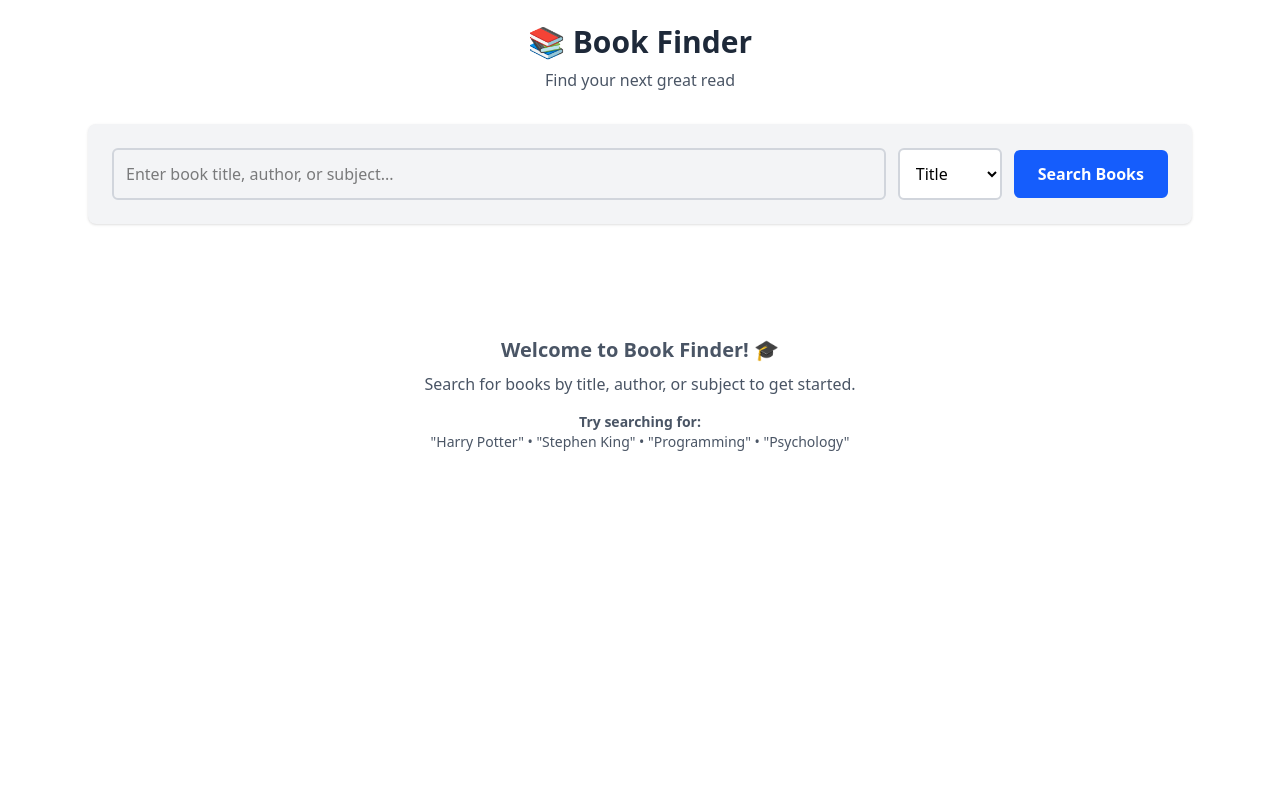
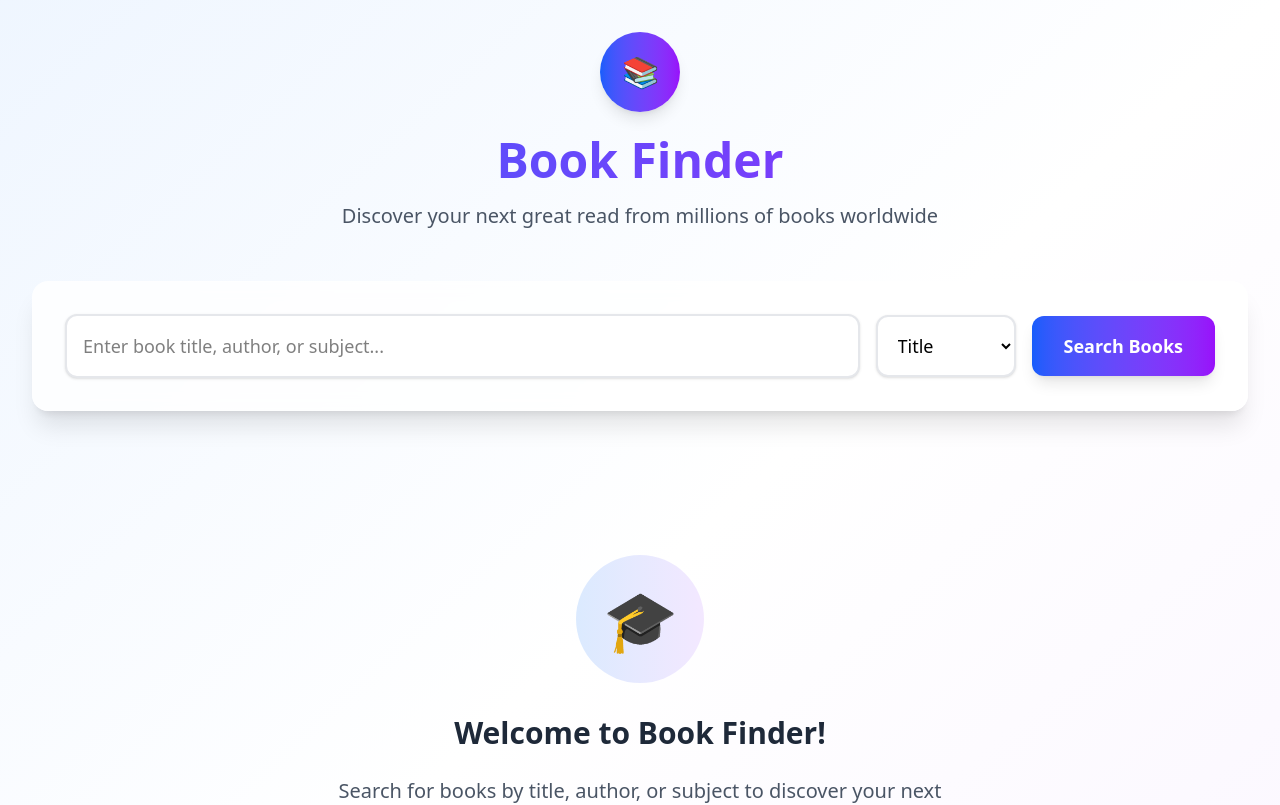
Before and after one commit to pratikraut2/Book-Finder, a React (Vite) app: page / in a window 1280 px wide. Shown: the top 805 px of the page. Built offline with nearby package versions, Linux system fonts and the light colour scheme.

Commit message:
Improve Book Finder UI

```diff
--- a/src/BookFinder.jsx
+++ b/src/BookFinder.jsx
@@ -70,29 +70,41 @@ const BookFinder = () => {
   };
 
   return (
-    <div className="p-6 font-sans max-w-6xl mx-auto">
+    <div className="min-h-screen bg-gradient-to-br from-blue-50 via-white to-purple-50">
+      <div className="max-w-7xl mx-auto px-4 sm:px-6 lg:px-8 py-8">
       {/* ---------- Header ---------- */}
-      <header className="text-center mb-8">
-        <h1 className="text-3xl font-bold text-gray-800 mb-2">📚 Book Finder</h1>
-        <p className="text-gray-600">Find your next great read</p>
+      <header className="text-center mb-12">
+        <div className="inline-flex items-center justify-center w-20 h-20 bg-gradient-to-r from-blue-600 to-purple-600 rounded-full mb-6 shadow-lg">
+          <span className="text-3xl">📚</span>
+        </div>
+        <h1 className="text-5xl font-bold bg-gradient-to-r from-blue-600 to-purple-600 bg-clip-text text-transparent mb-4">
+          Book Finder
+        </h1>
+        <p className="text-xl text-gray-600 max-w-2xl mx-auto leading-relaxed">
+          Discover your next great read from millions of books worldwide
+        </p>
       </header>
 
       {/* ---------- Search Section ---------- */}
-      <div className="bg-gray-100 p-6 rounded-lg shadow mb-6">
-        <div className="flex flex-wrap gap-3 items-center">
+      <div className="bg-white/80 backdrop-blur-sm p-8 rounded-2xl shadow-xl border border-white/20 mb-8">
+        <div className="flex flex-col lg:flex-row gap-4 items-stretch lg:items-center">
           <input
             type="text"
             value={searchQuery}
             onChange={(e) => setSearchQuery(e.target.value)}
             onKeyPress={handleKeyPress}
             placeholder="Enter book title, author, or subject..."
-            className="flex-1 min-w-[250px] p-3 text-base border-2 border-gray-300 rounded-md focus:outline-none focus:ring-2 focus:ring-blue-400"
+            className="flex-1 min-w-[300px] p-4 text-lg border-2 border-gray-200 rounded-xl
+                     focus:outline-none focus:ring-4 focus:ring-blue-500/20 focus:border-blue-500
+                     transition-all duration-200 bg-white shadow-sm"
           />
 
           <select
             value={searchType}
             onChange={(e) => setSearchType(e.target.value)}
-            className="p-3 text-base border-2 border-gray-300 rounded-md bg-white"
+            className="p-4 text-lg border-2 border-gray-200 rounded-xl bg-white
+                     focus:outline-none focus:ring-4 focus:ring-blue-500/20 focus:border-blue-500
+                     transition-all duration-200 shadow-sm min-w-[140px]"
           >
             <option value="title">Title</option>
             <option value="author">Author</option>
@@ -102,64 +114,125 @@ const BookFinder = () => {
           <button
             onClick={searchBooks}
             disabled={loading}
-            className={`px-6 py-3 text-base font-bold rounded-md text-white transition ${
+            className={`px-8 py-4 text-lg font-bold rounded-xl text-white transition-all duration-200
+                      shadow-lg hover:shadow-xl transform hover:-translate-y-0.5 min-w-[160px] ${
               loading
-                ? "bg-gray-400 cursor-not-allowed"
-                : "bg-blue-600 hover:bg-blue-700 cursor-pointer"
+                ? "bg-gray-400 cursor-not-allowed transform-none shadow-md"
+                : "bg-gradient-to-r from-blue-600 to-purple-600 hover:from-blue-700 hover:to-purple-700 cursor-pointer"
             }`}
           >
-            {loading ? "Searching..." : "Search Books"}
+            {loading ? (
+              <div className="flex items-center justify-center gap-2">
+                <div className="w-5 h-5 border-2 border-white/30 border-t-white rounded-full animate-spin"></div>
+                Searching...
+              </div>
+            ) : (
+              "Search Books"
+            )}
           </button>
         </div>
       </div>
 
       {/* ---------- Error Message ---------- */}
       {error && (
-        <div className="text-red-700 bg-red-100 border border-red-300 p-3 rounded-md mb-6">
-          ⚠️ {error}
+        <div className="text-red-700 bg-red-50 border border-red-200 p-4 rounded-xl mb-8
+                      shadow-sm animate-in slide-in-from-top-2 duration-300">
+          <div className="flex items-center gap-3">
+            <span className="text-xl">⚠️</span>
+            <span className="font-medium">{error}</span>
+          </div>
         </div>
       )}
 
       {/* ---------- Loading State ---------- */}
       {loading && (
-        <div className="text-center py-10 text-gray-600 text-lg">
-          🔍 Searching for books...
+        <div className="text-center py-16">
+          <div className="inline-flex items-center justify-center w-16 h-16 bg-blue-100 rounded-full mb-4">
+            <div className="w-8 h-8 border-3 border-blue-600/30 border-t-blue-600 rounded-full animate-spin"></div>
+          </div>
+          <p className="text-xl text-gray-600 font-medium">Searching for books...</p>
+          <p className="text-gray-500 mt-2">This may take a moment</p>
         </div>
       )}
 
       {/* ---------- Results Count ---------- */}
       {books.length > 0 && (
-        <p className="mb-4 text-gray-600 text-sm">Found {books.length} books</p>
+        <div className="mb-8 p-4 bg-green-50 border border-green-200 rounded-xl">
+          <p className="text-green-800 font-medium flex items-center gap-2">
+            <span className="text-lg">✨</span>
+            Found {books.length} amazing books for you
+          </p>
+        </div>
       )}
 
       {/* ---------- Books Grid ---------- */}
-      <div className="grid grid-cols-1 sm:grid-cols-2 md:grid-cols-3 lg:grid-cols-4 gap-5 mb-6">
+      <div className="grid grid-cols-1 sm:grid-cols-2 lg:grid-cols-3 xl:grid-cols-4 gap-6 mb-8">
         {books.map((book, index) => (
-          <BookCard key={`${book.key}-${index}`} book={book} />
+          <div
+            key={`${book.key}-${index}`}
+            className="animate-in fade-in-0 slide-in-from-bottom-4 duration-500"
+            style={{ animationDelay: `${index * 100}ms` }}
+          >
+            <BookCard book={book} />
+          </div>
         ))}
       </div>
 
       {/* ---------- No Results ---------- */}
       {books.length === 0 && !loading && searchQuery && !error && (
-        <div className="text-center py-16 text-gray-600">
-          <h3 className="text-lg font-semibold">📖 No books found</h3>
-          <p>Try searching with different keywords or check your spelling.</p>
+        <div className="text-center py-20">
+          <div className="inline-flex items-center justify-center w-24 h-24 bg-gray-100 rounded-full mb-6">
+            <span className="text-4xl">📖</span>
+          </div>
+          <h3 className="text-2xl font-bold text-gray-800 mb-4">No books found</h3>
+          <p className="text-gray-600 text-lg mb-6 max-w-md mx-auto">
+            We couldn't find any books matching your search. Try different keywords or check your spelling.
+          </p>
+          <div className="bg-blue-50 border border-blue-200 rounded-xl p-6 max-w-lg mx-auto">
+            <p className="text-blue-800 font-medium mb-2">💡 Search Tips:</p>
+            <ul className="text-blue-700 text-sm space-y-1 text-left">
+              <li>• Try broader terms (e.g., "fantasy" instead of "epic fantasy adventure")</li>
+              <li>• Check for typos in author names</li>
+              <li>• Use the subject search for topics like "science" or "history"</li>
+            </ul>
+          </div>
         </div>
       )}
 
       {/* ---------- Welcome Message ---------- */}
       {books.length === 0 && !searchQuery && !loading && (
-        <div className="text-center py-16 text-gray-600">
-          <h2 className="text-xl font-bold mb-2">
-            Welcome to Book Finder! 🎓
+        <div className="text-center py-20">
+          <div className="inline-flex items-center justify-center w-32 h-32 bg-gradient-to-r from-blue-100 to-purple-100 rounded-full mb-8">
+            <span className="text-6xl">🎓</span>
+          </div>
+          <h2 className="text-3xl font-bold text-gray-800 mb-6">
+            Welcome to Book Finder!
           </h2>
-          <p>Search for books by title, author, or subject to get started.</p>
-          <div className="mt-4 text-sm">
-            <p className="font-semibold">Try searching for:</p>
-            <p>"Harry Potter" • "Stephen King" • "Programming" • "Psychology"</p>
+          <p className="text-xl text-gray-600 mb-8 max-w-2xl mx-auto leading-relaxed">
+            Search for books by title, author, or subject to discover your next favorite read from our vast collection.
+          </p>
+          <div className="bg-white/60 backdrop-blur-sm border border-white/40 rounded-2xl p-8 max-w-2xl mx-auto shadow-lg">
+            <p className="text-lg font-semibold text-gray-800 mb-4">✨ Popular searches to get you started:</p>
+            <div className="flex flex-wrap justify-center gap-3">
+              {["Harry Potter", "Stephen King", "Programming", "Psychology", "Science Fiction", "Biography"].map((term) => (
+                <button
+                  key={term}
+                  onClick={() => {
+                    setSearchQuery(term);
+                    setSearchType(term === "Stephen King" ? "author" : "title");
+                  }}
+                  className="px-4 py-2 bg-gradient-to-r from-blue-500 to-purple-500 text-white rounded-full
+                           hover:from-blue-600 hover:to-purple-600 transition-all duration-200
+                           transform hover:-translate-y-0.5 hover:shadow-lg text-sm font-medium"
+                >
+                  {term}
+                </button>
+              ))}
+            </div>
           </div>
         </div>
       )}
+      </div>
     </div>
   );
 };
--- a/src/index.css
+++ b/src/index.css
@@ -1 +1,77 @@
 @import "tailwindcss";
+
+/* Custom animations */
+@keyframes fade-in {
+  from {
+    opacity: 0;
+    transform: translateY(20px);
+  }
+  to {
+    opacity: 1;
+    transform: translateY(0);
+  }
+}
+
+@keyframes slide-in-from-top {
+  from {
+    opacity: 0;
+    transform: translateY(-20px);
+  }
+  to {
+    opacity: 1;
+    transform: translateY(0);
+  }
+}
+
+@keyframes slide-in-from-bottom {
+  from {
+    opacity: 0;
+    transform: translateY(20px);
+  }
+  to {
+    opacity: 1;
+    transform: translateY(0);
+  }
+}
+
+.animate-in {
+  animation-fill-mode: both;
+}
+
+.fade-in-0 {
+  animation: fade-in 0.5s ease-out;
+}
+
+.slide-in-from-top-2 {
+  animation: slide-in-from-top 0.3s ease-out;
+}
+
+.slide-in-from-bottom-4 {
+  animation: slide-in-from-bottom 0.5s ease-out;
+}
+
+/* Custom scrollbar */
+::-webkit-scrollbar {
+  width: 8px;
+}
+
+::-webkit-scrollbar-track {
+  background: #f1f5f9;
+}
+
+::-webkit-scrollbar-thumb {
+  background: linear-gradient(to bottom, #3b82f6, #8b5cf6);
+  border-radius: 4px;
+}
+
+::-webkit-scrollbar-thumb:hover {
+  background: linear-gradient(to bottom, #2563eb, #7c3aed);
+}
+
+/* Line clamp utility */
+.line-clamp-2 {
+  display: -webkit-box;
+  -webkit-line-clamp: 2;
+  -webkit-box-orient: vertical;
+  overflow: hidden;
+}
```
Also changed, not shown: src/BookCard.jsx (+40 -22 lines).
